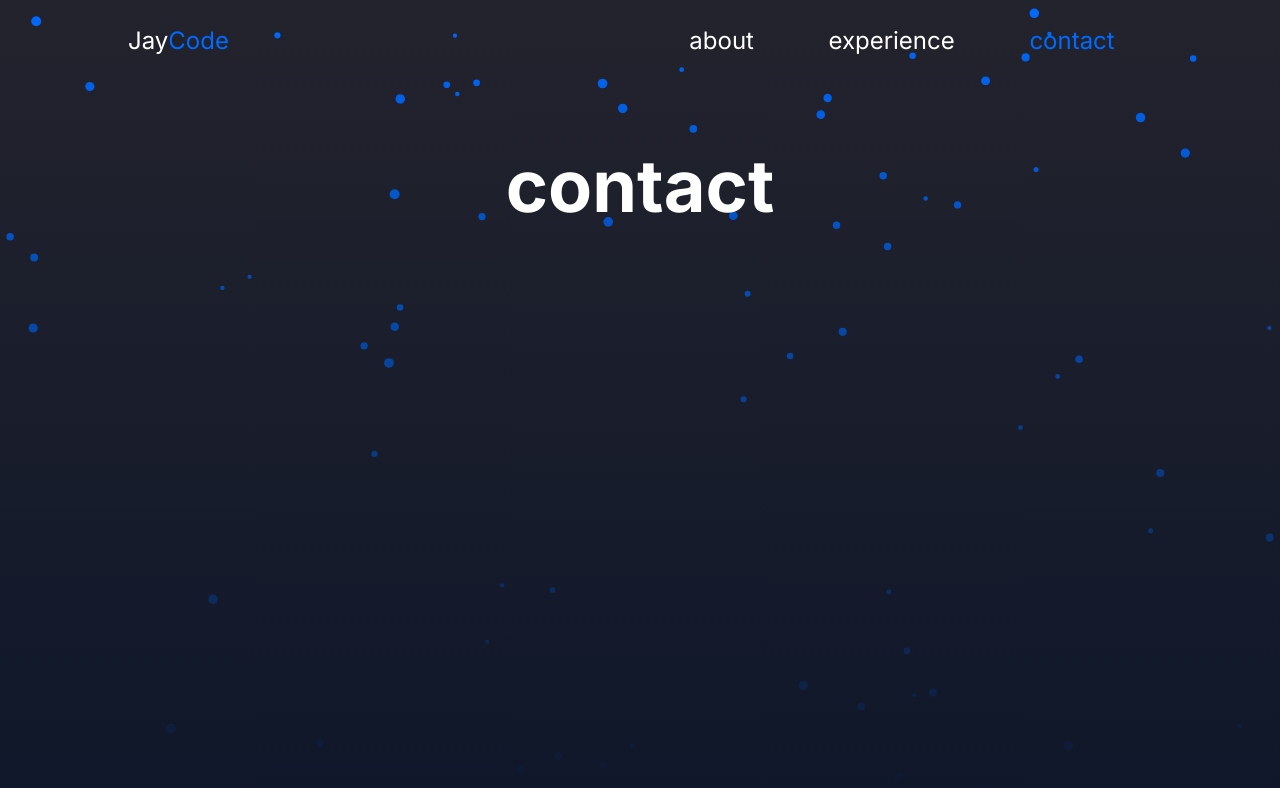
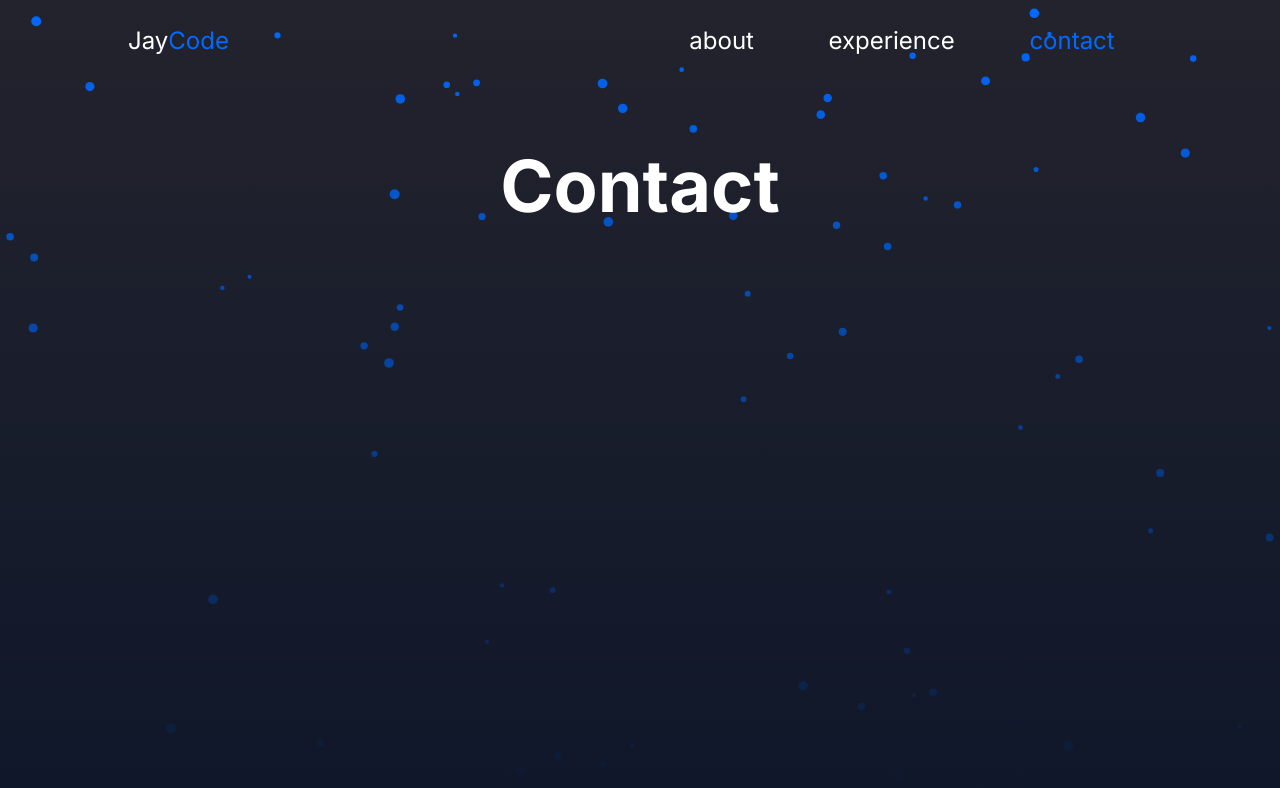
Before and after one commit to JayCodeGitHub/jaycode.pl, a Next.js app: page /contact in a window 1280 px wide. Shown: the top 788 px of the page. Built offline with nearby package versions, Linux system fonts and the light colour scheme.

Commit message:
Created Footer

```diff
--- /dev/null
+++ b/src/components/footer/footer.styles.ts
@@ -0,0 +1,4 @@
+import styled from "styled-components";
+
+export const StyledWrapper = styled.footer`
+`
--- a/src/pages/contact.tsx
+++ b/src/pages/contact.tsx
@@ -3,7 +3,7 @@ import Header from "@/components/header/header";
 export default function Contact() {
   return (
     <main>
-      <Header title="contact" />
+      <Header title="Contact" />
     </main>
   );
 }
--- a/src/pages/index.tsx
+++ b/src/pages/index.tsx
@@ -1,11 +1,13 @@
 import Hero from "@/components/hero/hero";
 import Tiles from "@/components/tiles/tiles";
+import Footer from "@/components/footer/footer";
 
 export default function Home() {
   return (
     <main>
       <Hero />
       <Tiles />
+      <Footer />
     </main>
   );
 }
```
Also changed, not shown: src/components/footer/footer.tsx (added, +9 -0 lines).
